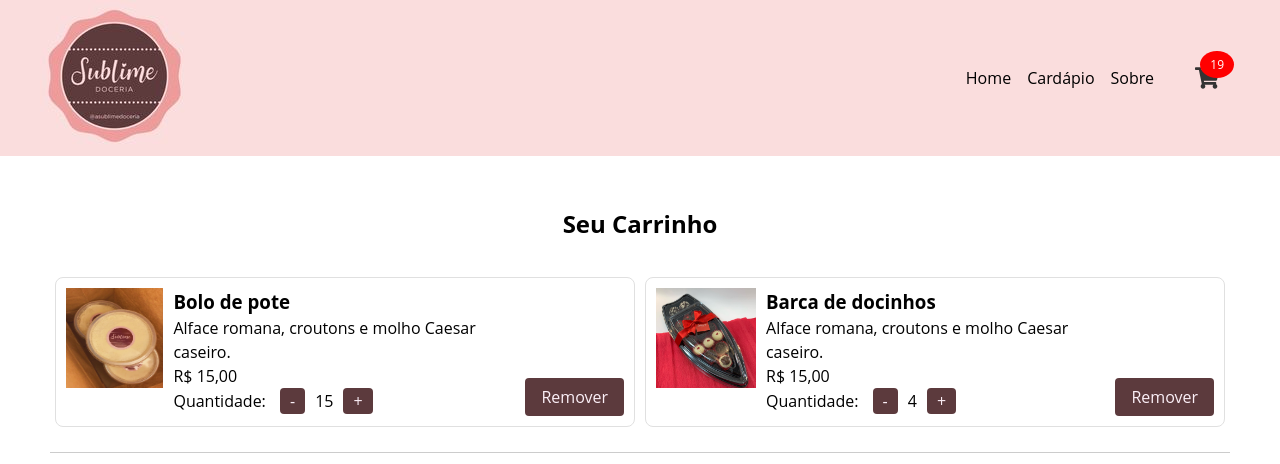
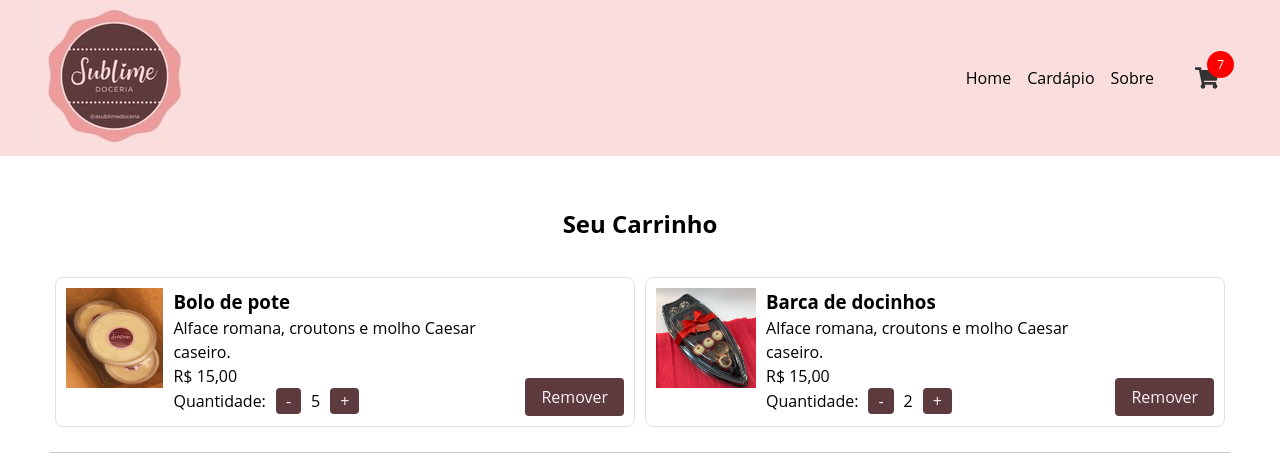
Before and after one commit to nelsonfeijo/sublime-doceria-react, a React (Vite) app: page /cart in a window 1280 px wide. Shown: the top 464 px of the page. Built offline with nearby package versions, Linux system fonts and the light colour scheme; data requests are answered from the project's data file.

Commit message:
Função de add no cart

```diff
--- a/db.json
+++ b/db.json
@@ -1,133 +1,49 @@
 {
   "cart": [
     {
-      "id": "6205",
+      "id": "c157",
       "title": "Bolo de pote",
       "description": "Alface romana, croutons e molho Caesar caseiro.",
       "price": "R$ 15,00",
       "image": "/src/assets/bolo_de_pote.jpg"
     },
     {
-      "id": "5a7b",
+      "id": 1717166042590,
+      "title": "Barca de docinhos",
+      "description": "Alface romana, croutons e molho Caesar caseiro.",
+      "price": "R$ 15,00",
+      "image": "/src/assets/barca_de_docinhos.jpg"
+    },
+    {
+      "id": 1717166047486,
+      "title": "Barca de docinhos",
+      "description": "Alface romana, croutons e molho Caesar caseiro.",
+      "price": "R$ 15,00",
+      "image": "/src/assets/barca_de_docinhos.jpg"
+    },
+    {
+      "id": "9d15",
       "title": "Bolo de pote",
       "description": "Alface romana, croutons e molho Caesar caseiro.",
       "price": "R$ 15,00",
       "image": "/src/assets/bolo_de_pote.jpg"
     },
     {
-      "id": "66f0",
+      "id": "9d48",
       "title": "Bolo de pote",
       "description": "Alface romana, croutons e molho Caesar caseiro.",
       "price": "R$ 15,00",
       "image": "/src/assets/bolo_de_pote.jpg"
     },
     {
-      "id": "74a6",
-      "title": "Barca de docinhos",
-      "description": "Alface romana, croutons e molho Caesar caseiro.",
-      "price": "R$ 15,00",
-      "image": "/src/assets/barca_de_docinhos.jpg"
-    },
-    {
-      "id": "f53e",
-      "title": "Barca de docinhos",
-      "description": "Alface romana, croutons e molho Caesar caseiro.",
-      "price": "R$ 15,00",
-      "image": "/src/assets/barca_de_docinhos.jpg"
-    },
-    {
-      "id": "ebd6",
+      "id": "013b",
       "title": "Bolo de pote",
       "description": "Alface romana, croutons e molho Caesar caseiro.",
       "price": "R$ 15,00",
       "image": "/src/assets/bolo_de_pote.jpg"
     },
     {
-      "id": "c603",
-      "title": "Bolo de pote",
-      "description": "Alface romana, croutons e molho Caesar caseiro.",
-      "price": "R$ 15,00",
-      "image": "/src/assets/bolo_de_pote.jpg"
-    },
-    {
-      "id": "a120",
-      "title": "Bolo de pote",
-      "description": "Alface romana, croutons e molho Caesar caseiro.",
-      "price": "R$ 15,00",
-      "image": "/src/assets/bolo_de_pote.jpg"
-    },
-    {
-      "id": "4429",
-      "title": "Barca de docinhos",
-      "description": "Alface romana, croutons e molho Caesar caseiro.",
-      "price": "R$ 15,00",
-      "image": "/src/assets/barca_de_docinhos.jpg"
-    },
-    {
-      "id": "6a5a",
-      "title": "Barca de docinhos",
-      "description": "Alface romana, croutons e molho Caesar caseiro.",
-      "price": "R$ 15,00",
-      "image": "/src/assets/barca_de_docinhos.jpg"
-    },
-    {
-      "id": "2ecf",
-      "title": "Bolo de pote",
-      "description": "Alface romana, croutons e molho Caesar caseiro.",
-      "price": "R$ 15,00",
-      "image": "/src/assets/bolo_de_pote.jpg"
-    },
-    {
-      "id": "5c41",
-      "title": "Bolo de pote",
-      "description": "Alface romana, croutons e molho Caesar caseiro.",
-      "price": "R$ 15,00",
-      "image": "/src/assets/bolo_de_pote.jpg"
-    },
-    {
-      "id": "2f17",
-      "title": "Bolo de pote",
-      "description": "Alface romana, croutons e molho Caesar caseiro.",
-      "price": "R$ 15,00",
-      "image": "/src/assets/bolo_de_pote.jpg"
-    },
-    {
-      "id": "e7e0",
-      "title": "Bolo de pote",
-      "description": "Alface romana, croutons e molho Caesar caseiro.",
-      "price": "R$ 15,00",
-      "image": "/src/assets/bolo_de_pote.jpg"
-    },
-    {
-      "id": "a6ea",
-      "title": "Bolo de pote",
-      "description": "Alface romana, croutons e molho Caesar caseiro.",
-      "price": "R$ 15,00",
-      "image": "/src/assets/bolo_de_pote.jpg"
-    },
-    {
-      "id": "371f",
-      "title": "Bolo de pote",
-      "description": "Alface romana, croutons e molho Caesar caseiro.",
-      "price": "R$ 15,00",
-      "image": "/src/assets/bolo_de_pote.jpg"
-    },
-    {
-      "id": "70df",
-      "title": "Bolo de pote",
-      "description": "Alface romana, croutons e molho Caesar caseiro.",
-      "price": "R$ 15,00",
-      "image": "/src/assets/bolo_de_pote.jpg"
-    },
-    {
-      "id": "d396",
-      "title": "Bolo de pote",
-      "description": "Alface romana, croutons e molho Caesar caseiro.",
-      "price": "R$ 15,00",
-      "image": "/src/assets/bolo_de_pote.jpg"
-    },
-    {
-      "id": "43a3",
+      "id": 1717166072291,
       "title": "Bolo de pote",
       "description": "Alface romana, croutons e molho Caesar caseiro.",
       "price": "R$ 15,00",
--- a/src/components/page/Cart/Cart/Cart.jsx
+++ b/src/components/page/Cart/Cart/Cart.jsx
@@ -3,7 +3,7 @@ import styles from '../Cart/Cart.module.css';
 import { useState, useEffect } from 'react';
 
 const Cart = () => {
-    const { cart, setCart, removeFromCart } = useCart(); // Garantir que setCart está disponível
+    const { cart, setCart, addToCart, removeFromCart, removeAllFromCart } = useCart();
     const [groupedCartItems, setGroupedCartItems] = useState([]);
     const [total, setTotal] = useState(0);
 
@@ -33,8 +33,7 @@ const Cart = () => {
         calculateTotal();
     }, [cart]);
 
-
-    const handleRemoveFromCart = (title) => {
+    const handleRemoveOneFromCart = (title) => {
         const itemToRemove = groupedCartItems.find(item => item.title === title);
         if (itemToRemove.quantity > 1) {
             const updatedCart = groupedCartItems.map(item =>
@@ -47,34 +46,53 @@ const Cart = () => {
         }
 
         // Remove a primeira ocorrência do item com o título específico no array original
-        const updatedOriginalCart = cart.filter((item) => {
-            if (item.title === title && !itemToRemove.removed) {
-                itemToRemove.removed = true; // Marca o item como removido
-                return false;
-            }
-            return true;
-        });
+        const updatedOriginalCart = [...cart];
+        const index = updatedOriginalCart.findIndex(item => item.title === title);
+        if (index !== -1) {
+            updatedOriginalCart.splice(index, 1);
+        }
         setCart(updatedOriginalCart);
         removeFromCart(title); // Chama a função removeFromCart para atualizar o backend
     };
-    const handleAddToCart = (title) => {
-        const updatedCart = [...cart];
-        const itemToAdd = updatedCart.find(item => item.title === title);
-        updatedCart.push(itemToAdd);
-        setCart(updatedCart);
-    };
-    const handleCheckout = () => {
-        // Lógica para finalizar o pedido
-        console.log('Pedido finalizado');
-    };
+
     const handleRemoveAllFromCart = (title) => {
         const updatedCart = groupedCartItems.filter(item => item.title !== title);
         setGroupedCartItems(updatedCart);
 
         const updatedOriginalCart = cart.filter(item => item.title !== title);
         setCart(updatedOriginalCart);
-        removeFromCart(title); // Chama a função removeFromCart para atualizar o backend
+
+        // Remove todos os itens com o título fornecido do backend
+        removeAllFromCart(title);
     };
+
+    const handleAddToCart = (title) => {
+        const itemToAdd = cart.find(item => item.title === title);
+        if (itemToAdd) {
+            const newItem = { ...itemToAdd, id: Date.now() }; // Cria um novo item com um ID único
+            addToCart(newItem);
+        }
+    };
+
+    const handleCheckout = () => {
+        // Lógica para finalizar o pedido e enviar via WhatsApp
+        const cartItems = groupedCartItems.map((item) => {
+            return `(${item.quantity}) => ${item.title}`;
+        }).join(" | ");
+
+        const addressInput = "O meu endereço é: ";
+
+        const message = encodeURIComponent(`${cartItems} || Valor total: ${total.toFixed(2)} || ${addressInput}`);
+        const phone = "48999341918";
+        window.open(`https://wa.me/${phone}?text=${message}`, "_blank");
+
+        setCart([]); // Limpar o carrinho após finalizar o pedido
+        setGroupedCartItems([]);
+        setTotal(0);
+
+        console.log('Pedido finalizado');
+    };
+
     return (
         <div className={styles.cart}>
             <h2>Seu Carrinho</h2>
@@ -88,13 +106,19 @@ const Cart = () => {
                                 <img src={item.image} alt={item.title} />
                                 <div className={styles.cart_item_details}>
                                     <div>
-                                    <h3>{item.title}</h3>
-                                    <p>{item.description}</p>
-                                    <p>{item.price}</p>
-                                    <p>Quantidade: <button className={styles.btn_quantity} onClick={() => handleRemoveFromCart(item.title)}>-</button>{item.quantity}<button className={styles.btn_quantity} onClick={() => handleAddToCart(item.title)}>+</button></p>
+                                        <h3>{item.title}</h3>
+                                        <p>{item.description}</p>
+                                        <p>{item.price}</p>
+                                        <p>
+                                            Quantidade:
+                                            <button className={styles.btn_quantity} onClick={() => handleRemoveOneFromCart(item.title)}>-</button>
+                                            {item.quantity}
+                                            <button className={styles.btn_quantity} onClick={() => handleAddToCart(item.title)}>+</button>
+                                        </p>
                                     </div>
-                                    <div className={styles.cart_item_details_buttons}> <button className={styles.order_button} onClick={() => handleRemoveAllFromCart(item.title)}>Remover</button></div>
-
+                                    <div className={styles.cart_item_details_buttons}>
+                                        <button className={styles.order_button} onClick={() => handleRemoveAllFromCart(item.title)}>Remover</button>
+                                    </div>
                                 </div>
                             </div>
                         ))}
```
